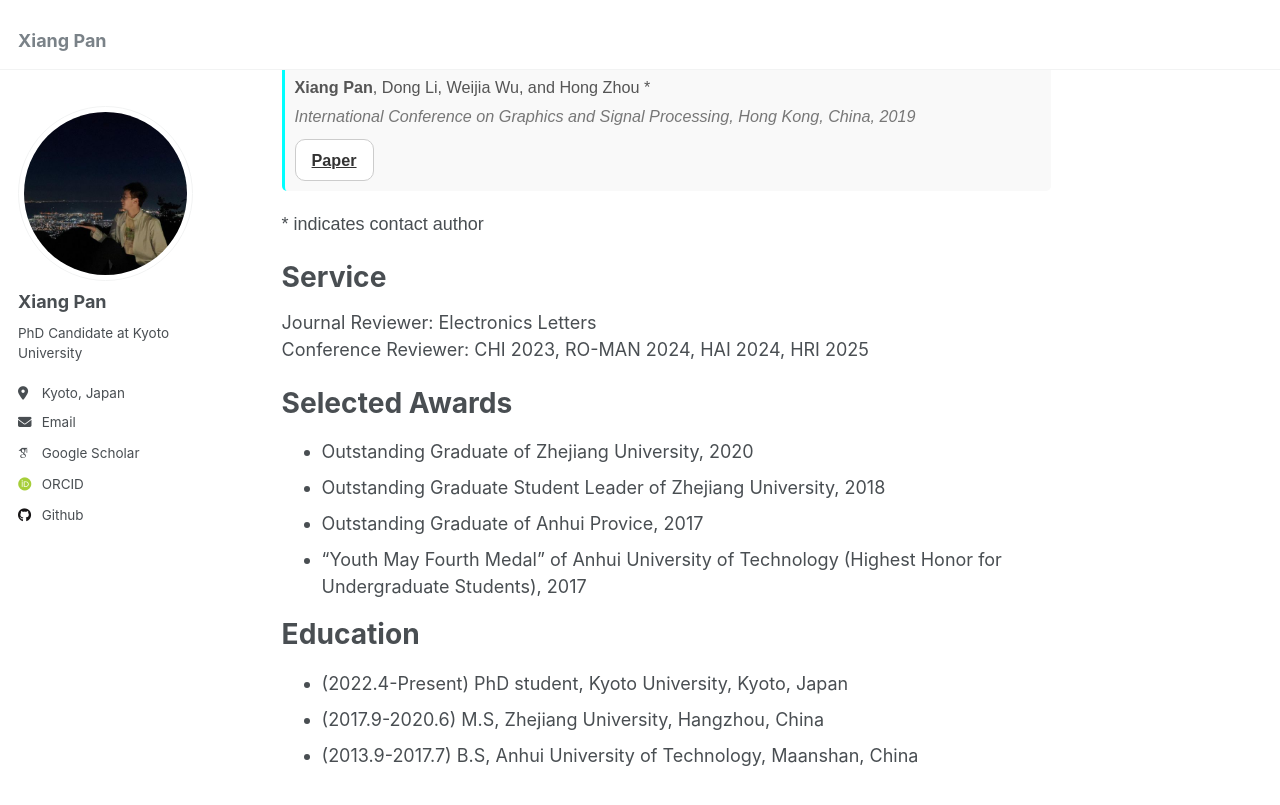
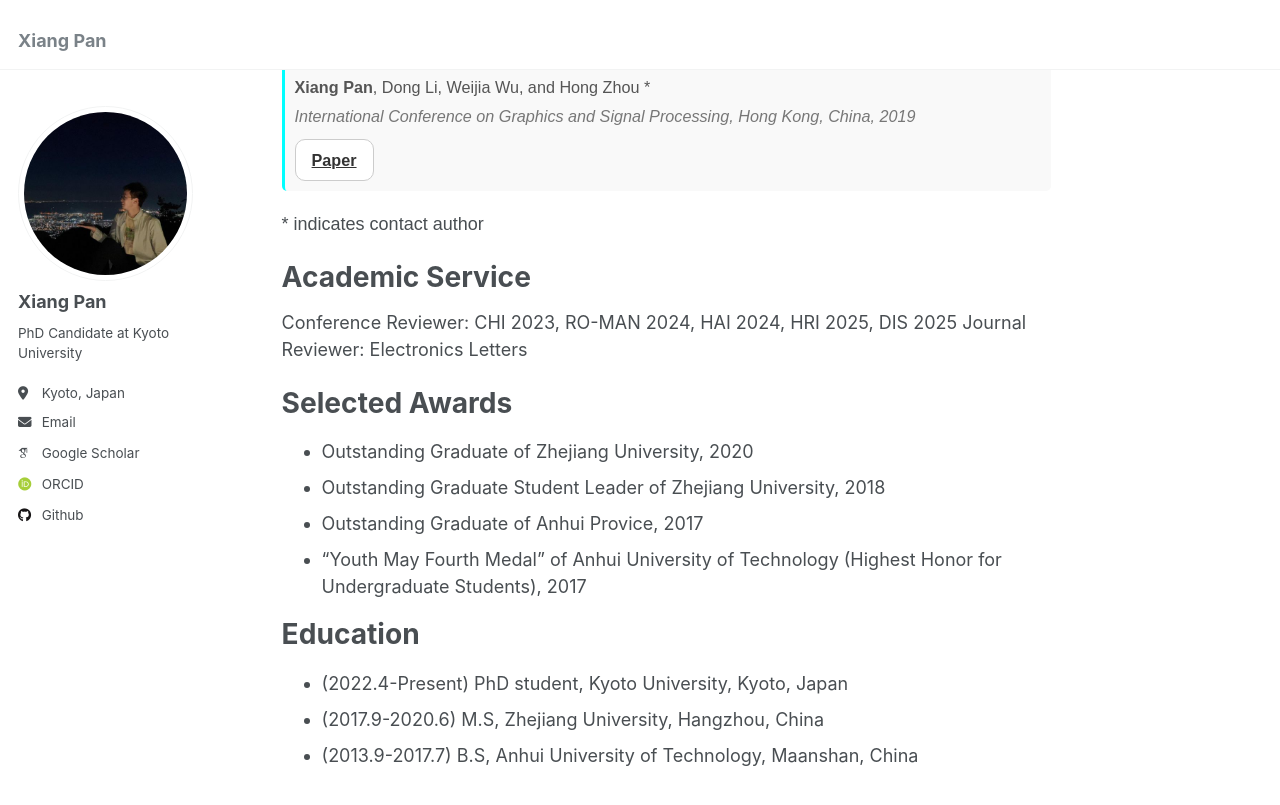
Before and after one commit to pan-xiang/pan-xiang.github.io, a Jekyll site: the page built from _pages/about.md, in a window 1280 px wide and 900 px high, scrolled down 735 px. Shown: the top 805 px of the window. Built offline with Jekyll 4.4.1, drawn with Linux system fonts in a browser that asks for light colours; some web fonts are replaced; comment, search, counter and statistics services are not loaded.

Commit message:
Update about.md

```diff
--- a/_pages/about.md
+++ b/_pages/about.md
@@ -59,11 +59,10 @@ Selected Publications
 
 
 
-Service
+Academic Service
 ======
+Conference Reviewer: CHI 2023, RO-MAN 2024, HAI 2024, HRI 2025, DIS 2025
 Journal Reviewer: Electronics Letters
-Conference Reviewer: CHI 2023, RO-MAN 2024, HAI 2024, HRI 2025
-
 
 
 Selected Awards
```
